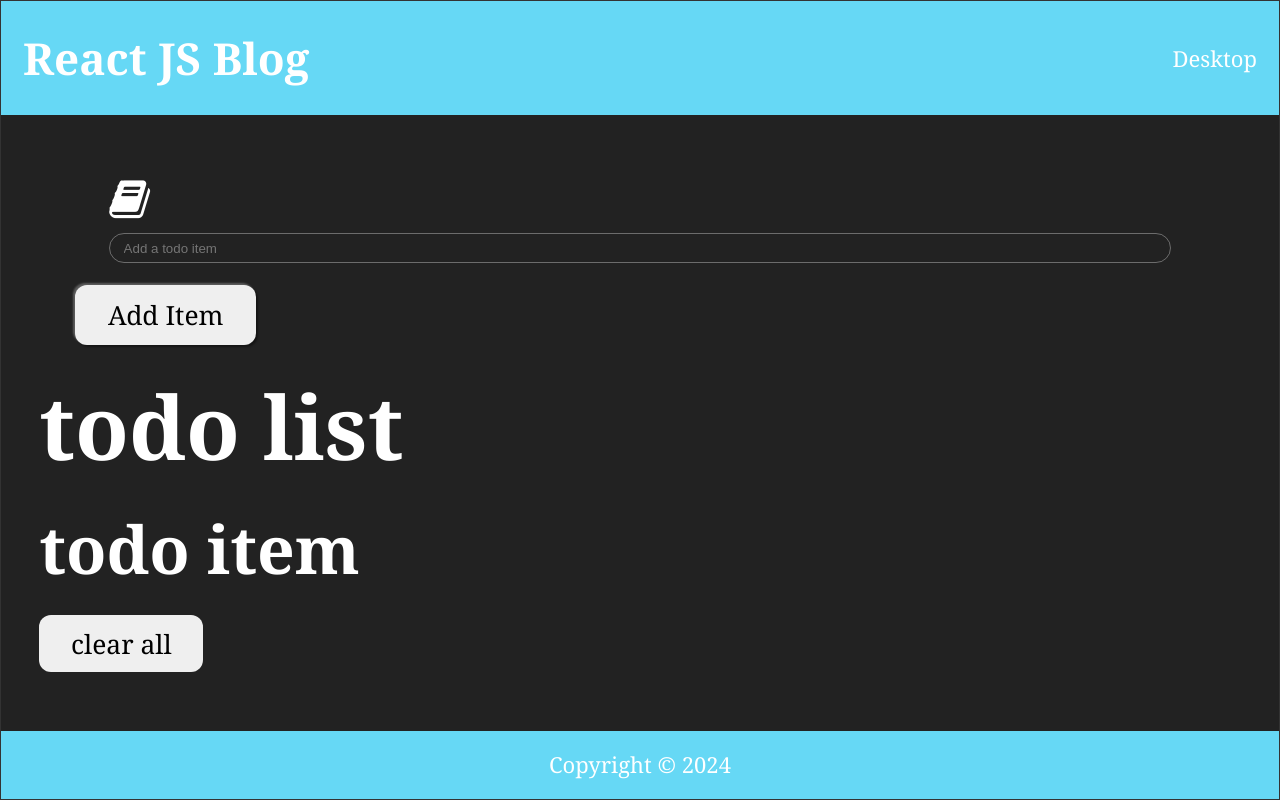
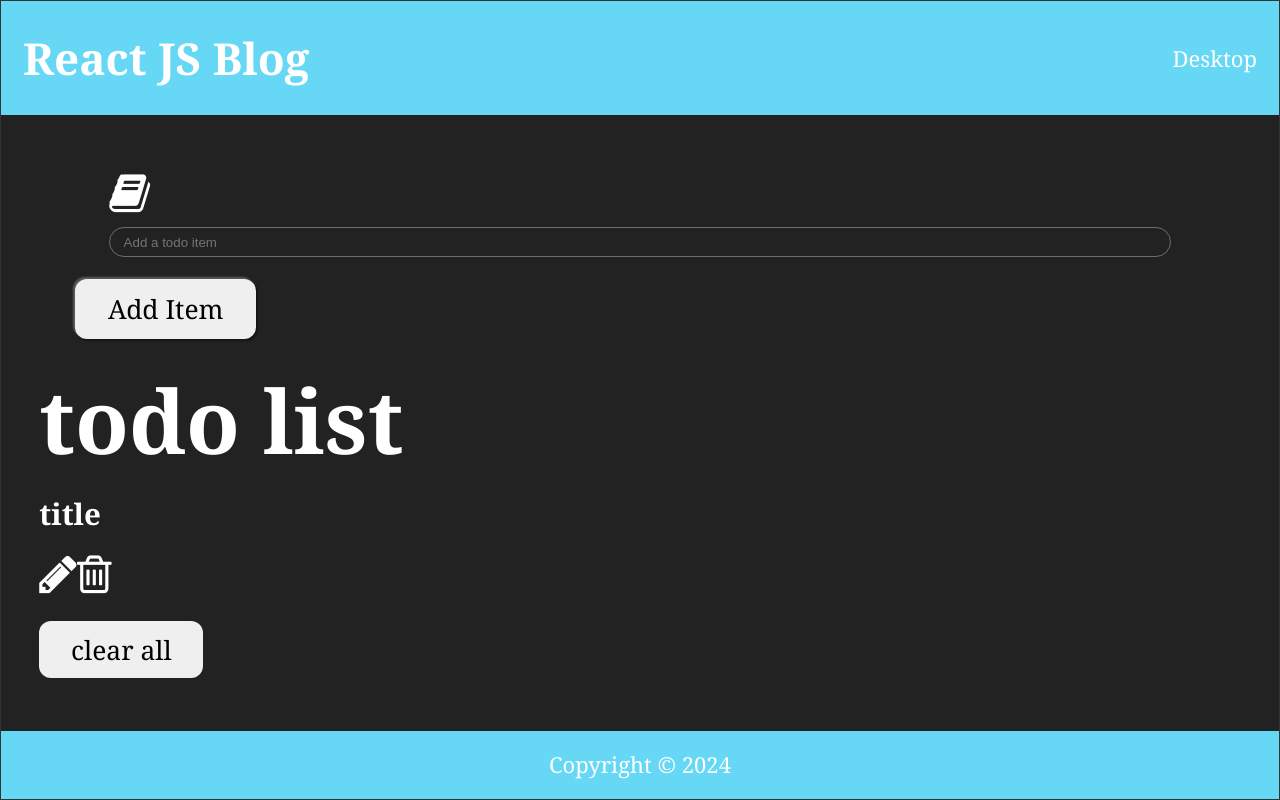
Before and after one commit to Jogata/SoftUni-React-Project, a React (Vite) app in the folder client/: page / in a window 1280 px wide. Built offline with nearby package versions, Linux system fonts and the light colour scheme; a web font is replaced by a local one.

Commit message:
added todo component

```diff
--- a/client/src/App.jsx
+++ b/client/src/App.jsx
@@ -513,7 +513,15 @@ class TodoList extends Component {
 class TodoItem extends Component {
   render() {
     return (
-      <h2>todo item</h2>
+      <li className='todo-item'>
+        <h6>title</h6>
+        <span className="icon">
+          <i className="fa fa-pencil"></i>
+        </span>
+        <span className="icon">
+          <i className="fa fa-trash-o"></i>
+        </span>
+      </li>
     )
   }
 }
```
